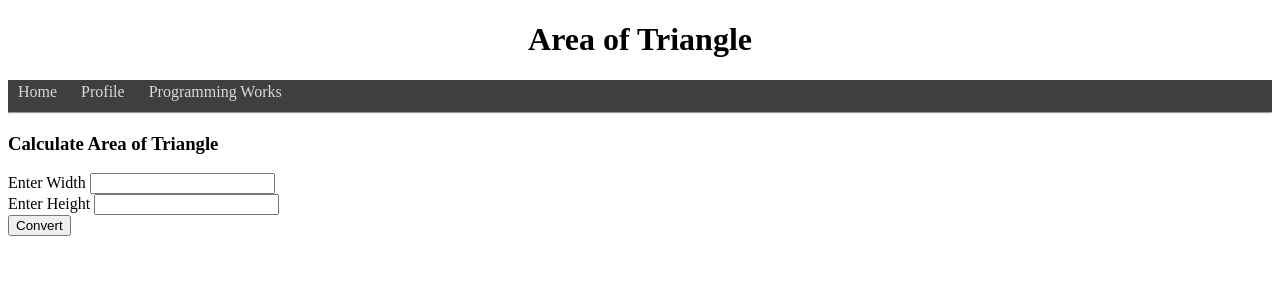
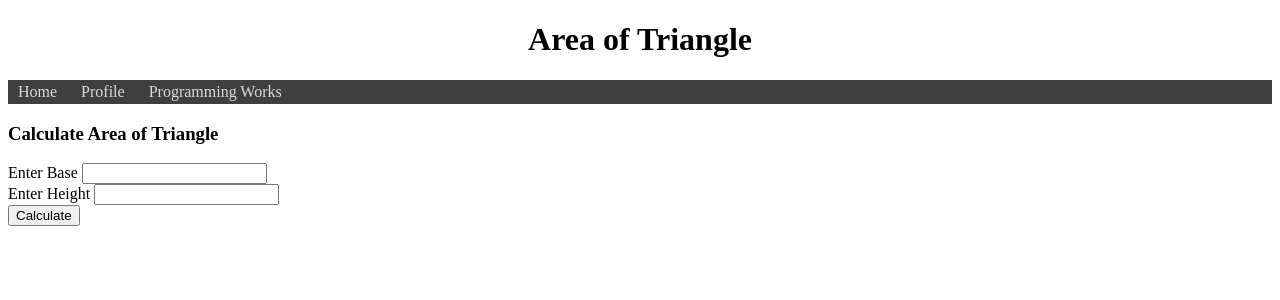
Before and after one commit to Marsyus/flask_web_app_portfolio, a Flask app: page /area-of-triangle.html in a window 1280 px wide. Shown: the top 300 px of the page. Run offline with Flask 3, Linux system fonts and the light colour scheme.

Commit message:
Removed unnecessary <hr> breaks and fixed terminologies for triangle

```diff
--- a/app.py
+++ b/app.py
@@ -55,9 +55,9 @@ def area_of_triangle():
     result, error = None, None
     if request.method == 'POST':
         try:
-            input_width = float(request.form.get('inputWidth', 0))
+            input_base = float(request.form.get('inputBase', 0))
             input_height = float(request.form.get('inputHeight', 0))
-            result = input_width * input_height * 1/2
+            result = input_base * input_height * 1/2
         except ValueError:
             error = "Invalid input. Please enter a number."
     return render_template('area-of-triangle.html', result=result, error=error)
--- a/templates/area-of-circle.html
+++ b/templates/area-of-circle.html
@@ -12,7 +12,6 @@
                     <buttonh onclick="goToHome()">Home</buttonh>
                     <buttonh onclick="goToProfile()">Profile</buttonh>
                     <buttonh onclick="goToWorks()">Programming Works</buttonh>
-                    <hr>
                 </nav>
             </div>
         </header>
@@ -22,7 +21,7 @@
             <form action="/area-of-circle.html" method="POST">
                 <label for="inputRadius">Enter Radius</label>
                 <input type="number" name="inputRadius" id="inputRadius">
-                <input type="submit" value="Convert">
+                <input type="submit" value="Calculate">
             </form>
 
             {% if result %}
--- a/templates/area-of-triangle.html
+++ b/templates/area-of-triangle.html
@@ -12,7 +12,6 @@
                     <buttonh onclick="goToHome()">Home</buttonh>
                     <buttonh onclick="goToProfile()">Profile</buttonh>
                     <buttonh onclick="goToWorks()">Programming Works</buttonh>
-                    <hr>
                 </nav>
             </div>
         </header>
@@ -20,12 +19,12 @@
         <main>
             <h3>Calculate Area of Triangle</h3>
             <form action="/area-of-triangle.html" method="POST">
-                <label for="inputWidth">Enter Width </label>
-                <input type="number" name="inputWidth" id="inputWidth">
+                <label for="inputBase">Enter Base </label>
+                <input type="number" name="inputBase" id="inputBase">
                 <br>
                 <label for="inputHeight">Enter Height</label>
                 <input type="number" name="inputHeight" id="inputHeight">
-                <br><input type="submit" value="Convert">
+                <br><input type="submit" value="Calculate">
             </form>
 
             {% if result %}
--- a/templates/index.html
+++ b/templates/index.html
@@ -12,7 +12,6 @@
                     <buttonh onclick="goToHome()">Home</buttonh>
                     <buttonh onclick="goToProfile()">Profile</buttonh>
                     <buttonh onclick="goToWorks()">Programming Works</buttonh>
-                    <hr>
                 </nav>
             </div>
         </header>
--- a/templates/profile.html
+++ b/templates/profile.html
@@ -12,7 +12,6 @@
                     <buttonh onclick="goToHome()">Home</buttonh>
                     <buttonh onclick="goToProfile()">Profile</buttonh>
                     <buttonh onclick="goToWorks()">Programming Works</buttonh>
-                    <hr>
                 </nav>
             </div>
         </header>
--- a/templates/to-uppercase.html
+++ b/templates/to-uppercase.html
@@ -12,7 +12,6 @@
                     <buttonh onclick="goToHome()">Home</buttonh>
                     <buttonh onclick="goToProfile()">Profile</buttonh>
                     <buttonh onclick="goToWorks()">Programming Works</buttonh>
-                    <hr>
                 </nav>
             </div>
         </header>
--- a/templates/works.html
+++ b/templates/works.html
@@ -12,7 +12,6 @@
                     <buttonh onclick="goToHome()">Home</buttonh>
                     <buttonh onclick="goToProfile()">Profile</buttonh>
                     <buttonh onclick="goToWorks()">Programming Works</buttonh>
-                    <hr>
                 </nav>
             </div>
         </header>
```
